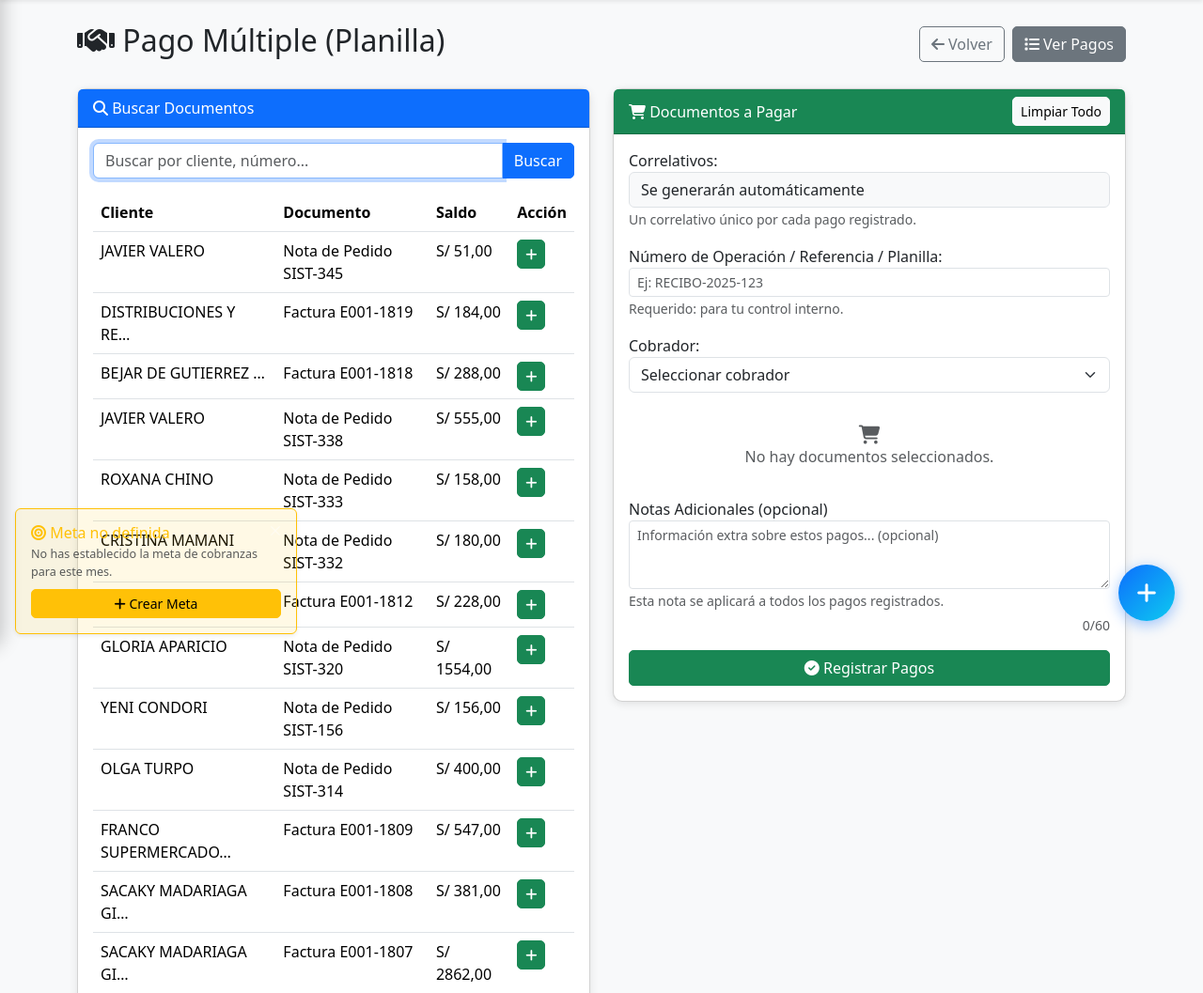
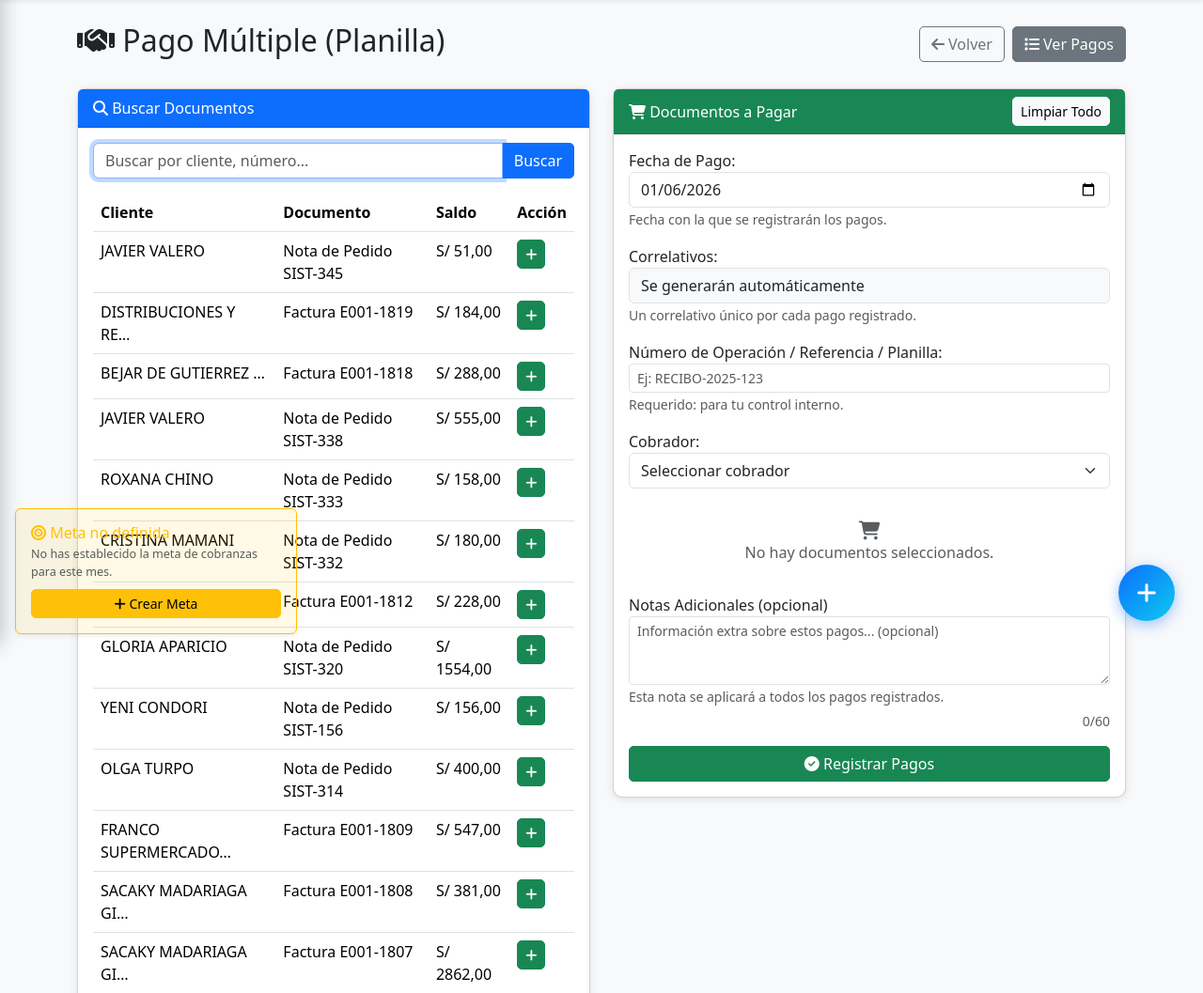
Before and after one commit to pantera3000/cobranzaV22, a Django app: page /cobros/pago-multiple/ in a window 1280 px wide. Shown: the part 109-1166 px from the top of the page at 94% size. Run offline with Django 5.2, Linux system fonts and the light colour scheme; a user stored in the database is signed in; data comes from the database, SQL or seed files in the repository.

Commit message:
feat: Agregar seleccion de fecha personalizada en Pago Multiple

```diff
--- a/cobros/templates/cobros/pago_multiple.html
+++ b/cobros/templates/cobros/pago_multiple.html
@@ -161,6 +161,18 @@
                 <form id="form-pagos">
                     {% csrf_token %}
                     <!-- Campo para número o referencia del pago múltiple -->
+                    <!-- Campo Fecha de Pago (Nuevo) -->
+                    <div class="mb-3">
+                        <label for="fecha_pago">Fecha de Pago:</label>
+                        <input type="date"
+                            name="fecha_pago"
+                            id="fecha_pago"
+                            class="form-control"
+                            value="{% now 'Y-m-d' %}"
+                            required>
+                        <small class="text-muted">Fecha con la que se registrarán los pagos.</small>
+                    </div>
+
                     <!-- Campo correlativo (automático, no editable) -->
                     <div class="mb-3">
                         <label for="correlativo">Correlativos:</label>
@@ -369,6 +381,10 @@ document.addEventListener('DOMContentLoaded', function () {
         formData.append('cobrador', cobrador);
         formData.append('referencia', referenciaInput.value.trim());
 
+        // ✅ Obtener y añadir fecha de pago
+        const fechaPago = document.getElementById('fecha_pago').value;
+        formData.append('fecha_pago', fechaPago);
+
         // ✅ Obtener y añadir notas
         const notasInput = document.getElementById('id_notas');
         const notas = notasInput ? notasInput.value : '';
--- a/cobros/views.py
+++ b/cobros/views.py
@@ -786,6 +786,18 @@ def registrar_pagos_multiple(request):
             return JsonResponse({'error': 'La referencia es requerida'}, status=400)
 
         notas = data.get('notas', '').strip()
+        fecha_pago_str = data.get('fecha_pago')
+
+        # ✅ Procesar fecha personalizada o usar actual
+        if fecha_pago_str:
+            try:
+                fecha_obj = datetime.strptime(fecha_pago_str, '%Y-%m-%d').date()
+                # Combinar con hora actual para mantener precisión
+                fecha_pago = timezone.now().replace(year=fecha_obj.year, month=fecha_obj.month, day=fecha_obj.day)
+            except ValueError:
+                return JsonResponse({'error': 'Formato de fecha inválido'}, status=400)
+        else:
+            fecha_pago = timezone.now()
 
         total_registrado = 0
         errores = []
@@ -822,12 +834,12 @@ def registrar_pagos_multiple(request):
                     documento=documento,
                     cobrador=cobrador,
                     monto=monto,
-                    fecha=timezone.now(),
+                    fecha=fecha_pago,  # ✅ Usar fecha personalizada
                     referencia=referencia,
                     notas=notas,
                     tipo_pago=tipo_pago,
-                    correlativo=generar_correlativo(),  # ✅ Genera uno por pago
-                    usuario_registro=request.user      # ✅ ¡Este es el cambio clave!
+                    correlativo=generar_correlativo(fecha=fecha_pago),  # ✅ Genera correlativo según año de fecha
+                    usuario_registro=request.user
                 )
                 cobro.save()
                 total_registrado += monto
```
Also changed, not shown: cobros/utils.py (+6 -3 lines).
